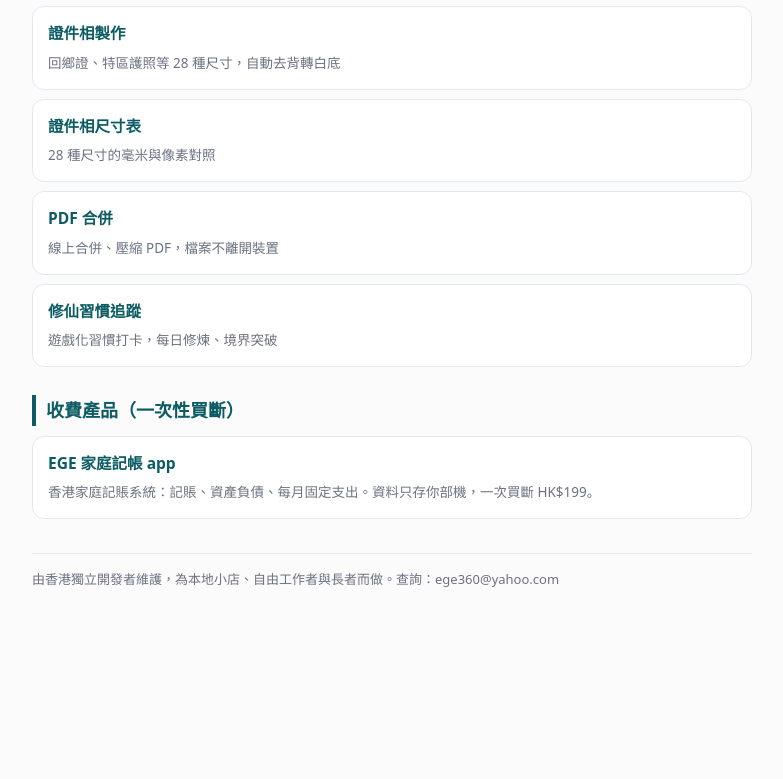
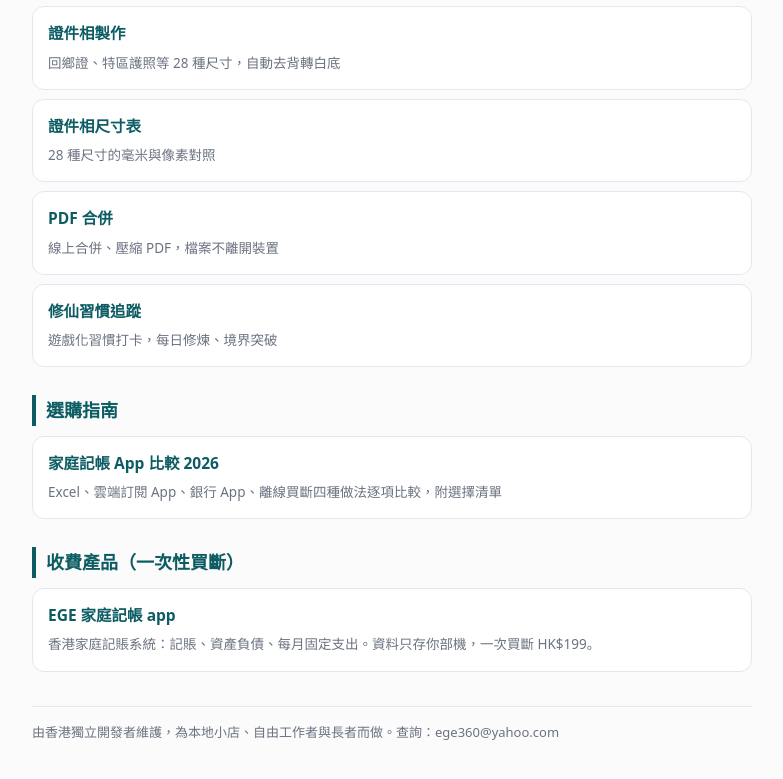
Before and after one commit to egehk2047/hk-sme-tools, a plain HTML site: page index.html in a window 1280 px wide. Shown: the part 880-1659 px from the top of the page, without its empty margins (248-1031 px from the left). Before the commit the page ends 1541 px from the top, so only its background shows below. Drawn offline with Linux system fonts and the light colour scheme.

Commit message:
Link the comparison article from index

```diff
--- a/index.html
+++ b/index.html
@@ -41,6 +41,9 @@ footer{margin-top:34px;padding-top:14px;border-top:1px solid var(--line);font-si
 <a class="card" href="https://pdf.egehk.com"><b>PDF 合併</b><span>線上合併、壓縮 PDF，檔案不離開裝置</span></a>
 <a class="card" href="https://qi.egehk.com"><b>修仙習慣追蹤</b><span>遊戲化習慣打卡，每日修煉、境界突破</span></a>
 
+<h2>選購指南</h2>
+<a class="card" href="family-bookkeeping-comparison.html"><b>家庭記帳 App 比較 2026</b><span>Excel、雲端訂閱 App、銀行 App、離線買斷四種做法逐項比較，附選擇清單</span></a>
+
 <h2>收費產品（一次性買斷）</h2>
 <a class="card" href="https://egehk.com"><b>EGE 家庭記帳 app</b><span>香港家庭記賬系統：記賬、資產負債、每月固定支出。資料只存你部機，一次買斷 HK$199。</span></a>
 
```
